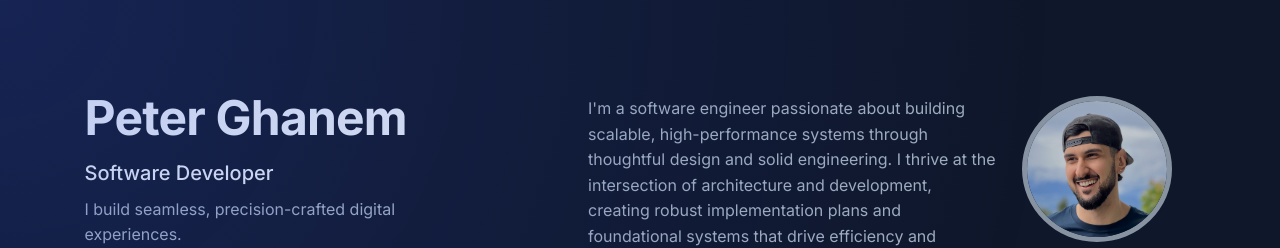
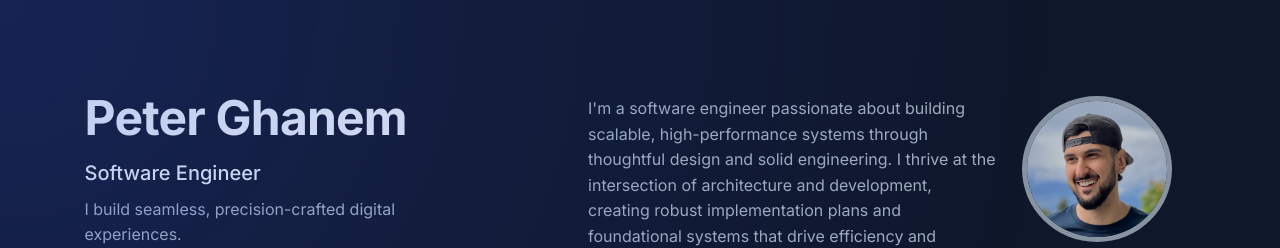
Before and after one commit to pghanem/primo-portfolio, a Next.js app: page / in a window 1280 px wide. Shown: the top 248 px of the page. Built offline with nearby package versions, Linux system fonts and the light colour scheme.

Commit message:
[update] change title to software engineer to reflect new position

```diff
--- a/pages/_app.tsx
+++ b/pages/_app.tsx
@@ -16,7 +16,7 @@ export default function MyApp({ Component, pageProps }: AppProps) {
                 <link rel="manifest" href="/manifest.json" />
                 <meta
                     name="description"
-                    content="Peter is a software developer from Vancouver, Canada. He loves helping organizations build ambitious yet scalable digital experiences."
+                    content="Peter is a software engineer from Vancouver, Canada. He loves helping organizations build ambitious yet scalable digital experiences."
                 />
             </Head>
             <Global styles={globalStyles} />
--- a/pages/index.tsx
+++ b/pages/index.tsx
@@ -50,15 +50,15 @@ export default function Home() {
     return (
         <>
             <Head>
-                <title>Peter Ghanem - Software Developer</title>
+                <title>Peter Ghanem - Software Engineer</title>
                 <meta
                     name="description"
-                    content="Peter is a software developer from Vancouver, Canada. He loves helping organizations build ambitious yet scalable digital experiences."
+                    content="Peter is a software engineer from Vancouver, Canada. He loves helping organizations build ambitious yet scalable digital experiences."
                 />
-                <meta property="og:title" content="Peter Ghanem - Software Developer" />
+                <meta property="og:title" content="Peter Ghanem - Software Engineer" />
                 <meta
                     property="og:description"
-                    content="Peter is a software developer from Vancouver, Canada. He loves helping organizations build ambitious yet scalable digital experiences."
+                    content="Peter is a software engineer from Vancouver, Canada. He loves helping organizations build ambitious yet scalable digital experiences."
                 />
                 <meta property="og:image" content="/apple-touch-icon.png" />
                 <meta property="og:url" content="https://peterghanem.com/" />
--- a/public/index.html
+++ b/public/index.html
@@ -6,7 +6,7 @@
         <meta name="theme-color" content="#000000" />
         <meta
             name="description"
-            content="Peter is a software developer from Vancouver, Canada. He loves helping organizations build ambitious yet scalable digital experiences."
+            content="Peter is a software engineer from Vancouver, Canada. He loves helping organizations build ambitious yet scalable digital experiences."
         />
         <link rel="icon" href="%PUBLIC_URL%/favicon.ico" />
         <link rel="apple-touch-icon" href="%PUBLIC_URL%/apple-touch-icon.png" />
@@ -17,7 +17,7 @@
         <meta property="og:title" content="Peter Ghanem" />
         <meta
             property="og:description"
-            content="Peter is a software developer from Vancouver, Canada. He loves helping organizations build ambitious yet scalable digital experiences."
+            content="Peter is a software engineer from Vancouver, Canada. He loves helping organizations build ambitious yet scalable digital experiences."
         />
         <meta property="og:image" content="%PUBLIC_URL%/apple-touch-icon.png" />
         <meta property="og:url" content="https://peterghanem.com/" />
--- a/src/sections/HeroSection.tsx
+++ b/src/sections/HeroSection.tsx
@@ -7,7 +7,7 @@ const HeroSection = (): React.ReactElement => {
         <div css={styles.heroContainer}>
             <div>
                 <div css={styles.name}>Peter Ghanem</div>
-                <div css={styles.title}>Software Developer</div>
+                <div css={styles.title}>Software Engineer</div>
                 <div>I build seamless, precision-crafted digital experiences.</div>
             </div>
         </div>
```
Also changed, not shown: public/manifest.json.
